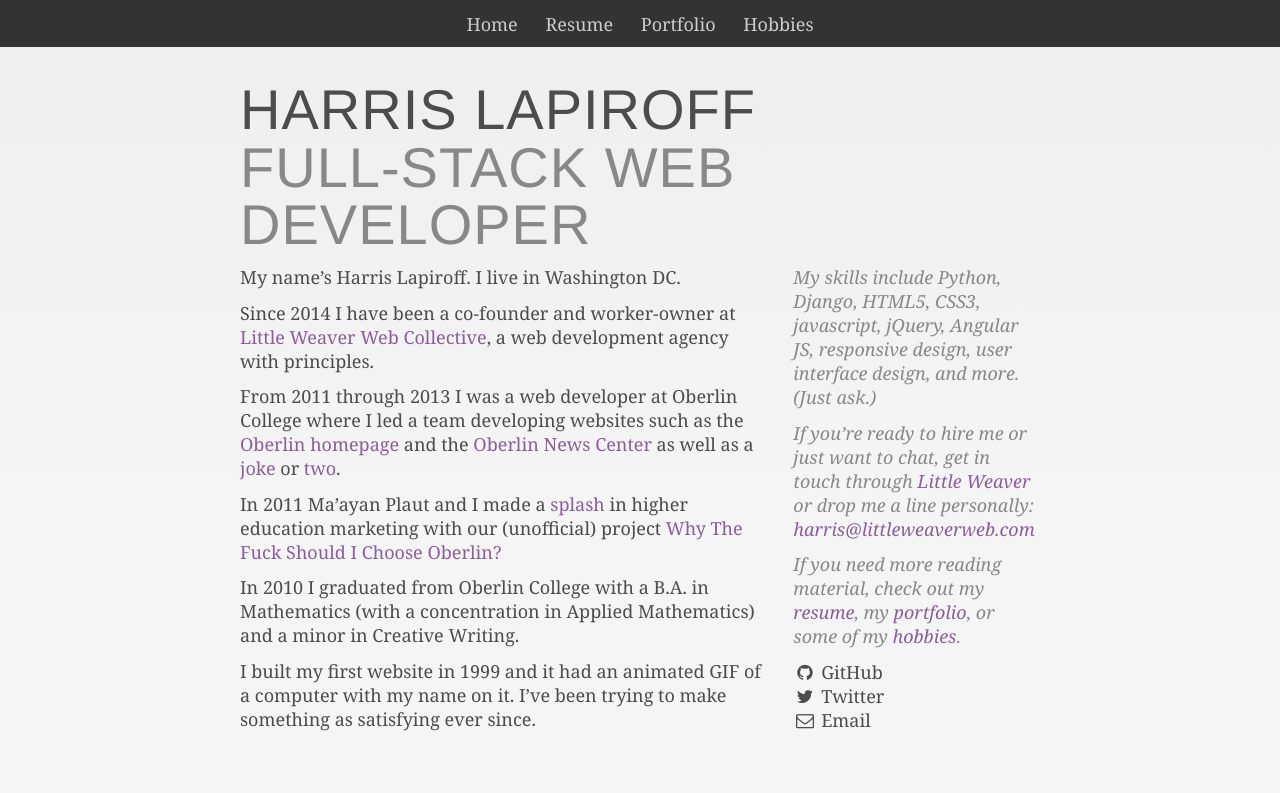
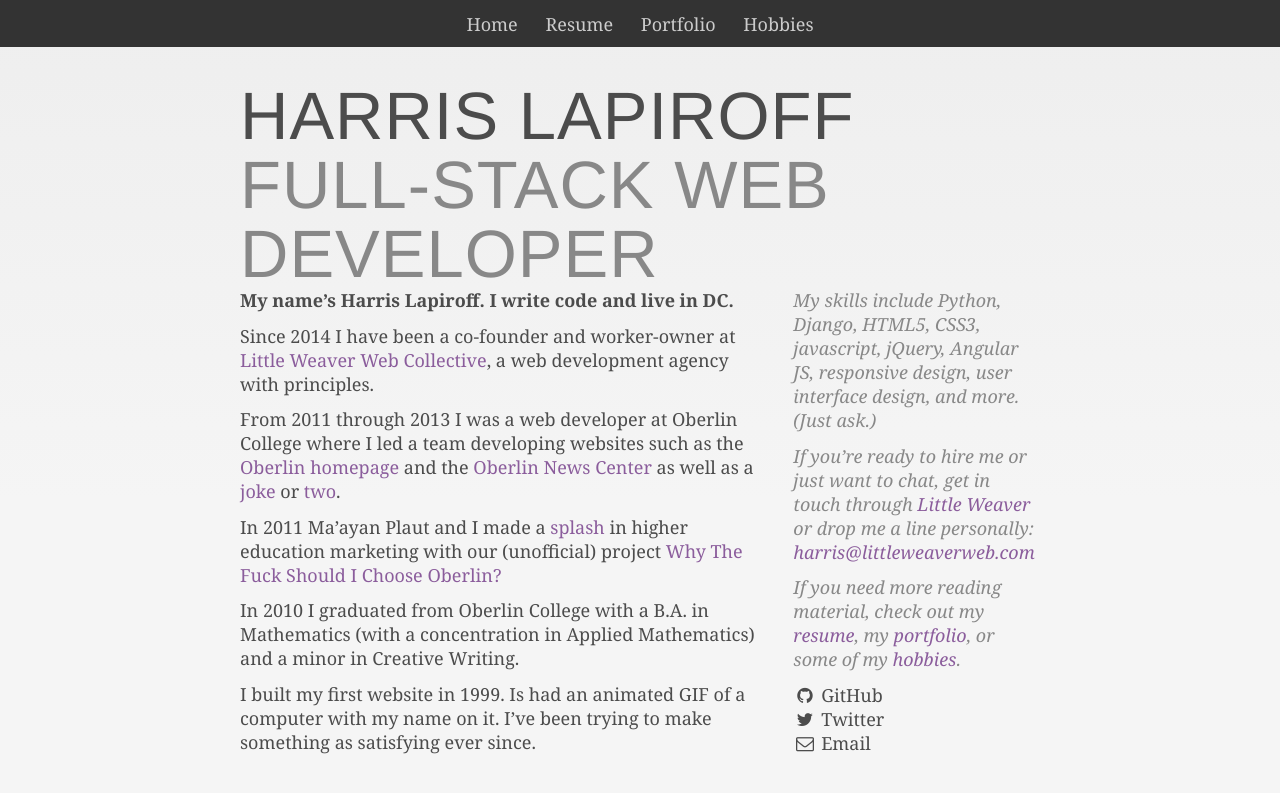
Before and after one commit to harrislapiroff/chromamine.com, a Jekyll site: the page built from index.md, in a window 1280 px wide. Shown: the top 793 px of the page. Built offline with Jekyll 4.4.1, drawn with Linux system fonts in a browser that asks for light colours; nearby versions of some CDN libraries.

Commit message:
Style refinement.

```diff
--- a/index.md
+++ b/index.md
@@ -2,7 +2,7 @@
 layout: home
 ---
 
-My name's Harris Lapiroff. I live in Washington DC.
+**My name's Harris Lapiroff. I write code and live in DC.**
 
 Since 2014 I have been a co-founder and worker-owner at [Little Weaver Web Collective](http://littleweaverweb.com/), a web development agency with principles.
 
@@ -12,4 +12,4 @@
 
 In 2010 I graduated from Oberlin College with a B.A. in Mathematics (with a concentration in Applied Mathematics) and a minor in Creative Writing.
 
-I built my first website in 1999 and it had an animated GIF of a computer with my name on it. I've been trying to make something as satisfying ever since.
+I built my first website in 1999. Is had an animated GIF of a computer with my name on it. I've been trying to make something as satisfying ever since.
```
Also changed, not shown: _compass/sass/styles.sass (+11 -2 lines), static/stylesheets/styles.css.
